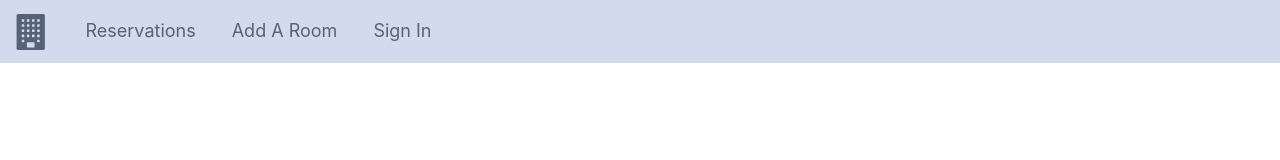
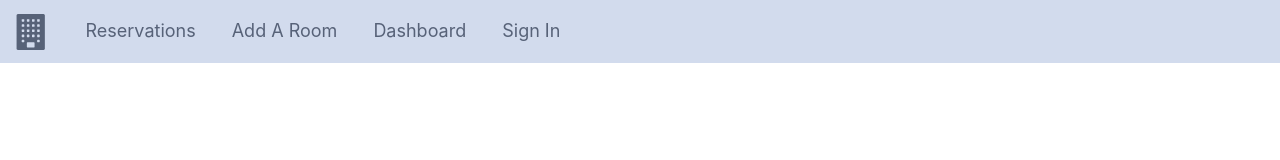
Before and after one commit to CStanton-dev/cosmic-reservations, a Next.js app: page / in a window 1280 px wide. Shown: the top 160 px of the page. Built offline with nearby package versions, Linux system fonts and the light colour scheme; no server answers.

Commit message:
Added the Dashboard page to the Navbar component.

```diff
--- a/components/navbar.js
+++ b/components/navbar.js
@@ -18,6 +18,9 @@ export default function Navbar() {
       <Link href='/add-a-room'>
         <a className={styles.NavLink}>Add A Room</a>
       </Link>
+      <Link href='/dashboard'>
+        <a className={styles.NavLink}>Dashboard</a>
+      </Link>
       <LoginButton/>
     </nav>
   )
```
